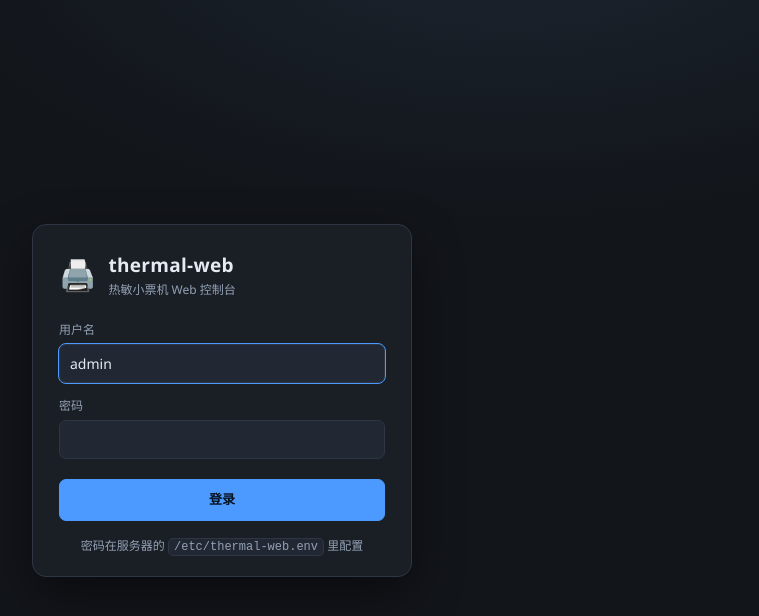
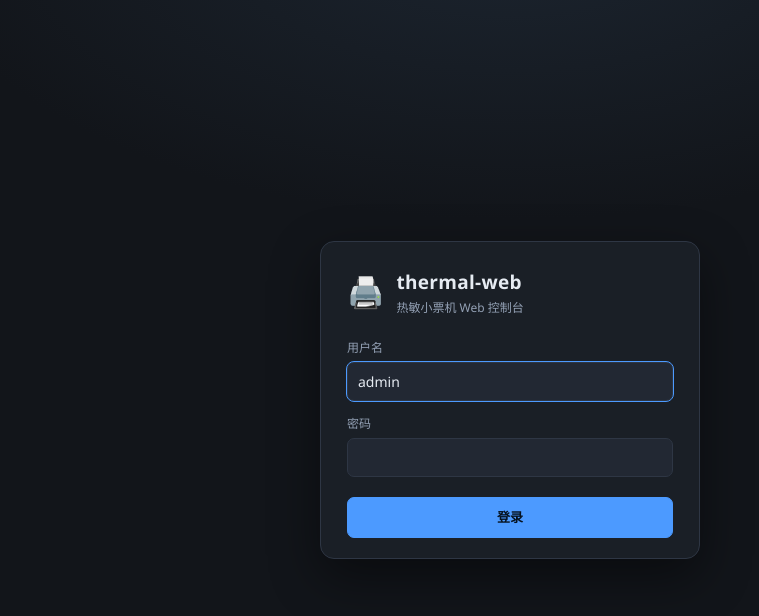
Before and after one commit to huahuo022/thermal-web, a plain HTML site: page web/login.html in a window 1280 px wide. Shown: the whole page, without its empty margins (130-889 px from the left). Drawn offline with Linux system fonts and the light colour scheme.

Commit message:
fix(ui): center the login card and drop the config hint
The login page uses <main>, so it inherited the app two column grid (minmax(420px,1fr) minmax(320px,560px)): the card landed in the first column and sat 288px left of centre. The app layout rule is now scoped to main.app-main so it cannot leak, and the /etc/thermal-web.env hint under the button is gone.

```diff
--- a/web/login.html
+++ b/web/login.html
@@ -34,9 +34,6 @@
 
     <button class="primary login-submit" id="login-submit" type="submit">登录</button>
 
-    <p class="hint login-foot">
-      密码在服务器的 <code>/etc/thermal-web.env</code> 里配置
-    </p>
   </form>
 </main>
 <script src="/login.js"></script>
--- a/web/style.css
+++ b/web/style.css
@@ -46,11 +46,12 @@ body {
 .tab.active { color: var(--text); background: var(--panel); border-color: var(--line);
   border-bottom-color: var(--panel); }
 
-main {
+/* 只作用于主界面：登录页也是 <main>，不能让它继承这套两栏栅格 */
+main.app-main {
   display: grid; grid-template-columns: minmax(420px, 1fr) minmax(320px, 560px);
   gap: 16px; padding: 0 14px 24px;
 }
-@media (max-width: 1000px) { main { grid-template-columns: 1fr; } }
+@media (max-width: 1000px) { main.app-main { grid-template-columns: 1fr; } }
 
 .panel {
   display: none; background: var(--panel); border: 1px solid var(--line);
@@ -154,9 +155,6 @@ table.history td.status-failed { color: var(--err); }
 .login-error { margin: 4px 0 10px; padding: 9px 11px; border-radius: 8px;
   background: rgba(229, 83, 75, .12); border: 1px solid rgba(229, 83, 75, .35);
   color: #ffb4ae; font-size: 13px; }
-.login-foot { margin: 16px 0 0; text-align: center; }
-.login-foot code { background: var(--panel-2); border: 1px solid var(--line);
-  border-radius: 5px; padding: 1px 5px; font-size: 12px; }
 
 /* --------------------------------------------------------------- update */
 .update-box { margin-top: 18px; padding-top: 14px; border-top: 1px solid var(--line); }
```
Also changed, not shown: web/index.html (+1 -1 lines).
